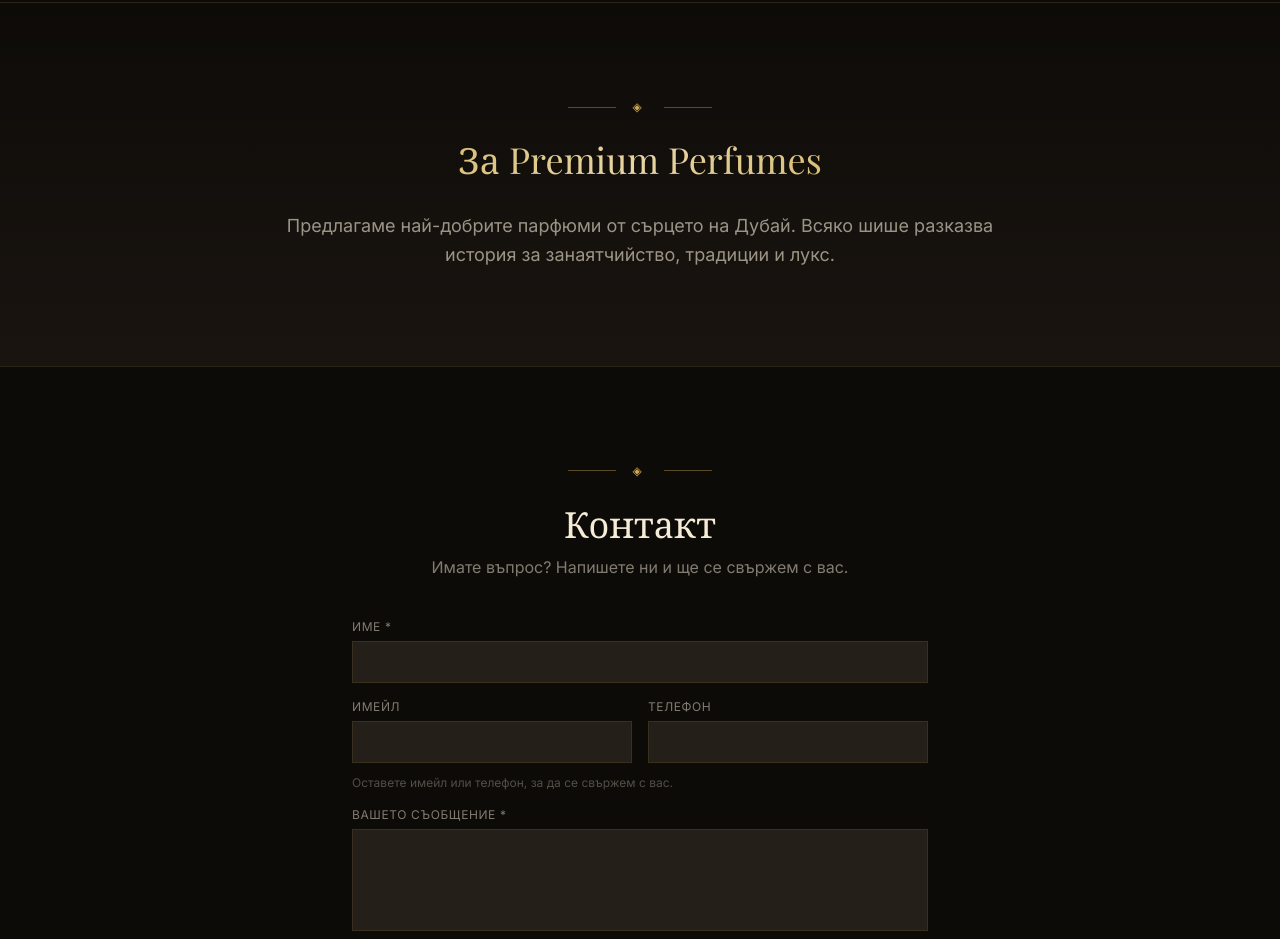
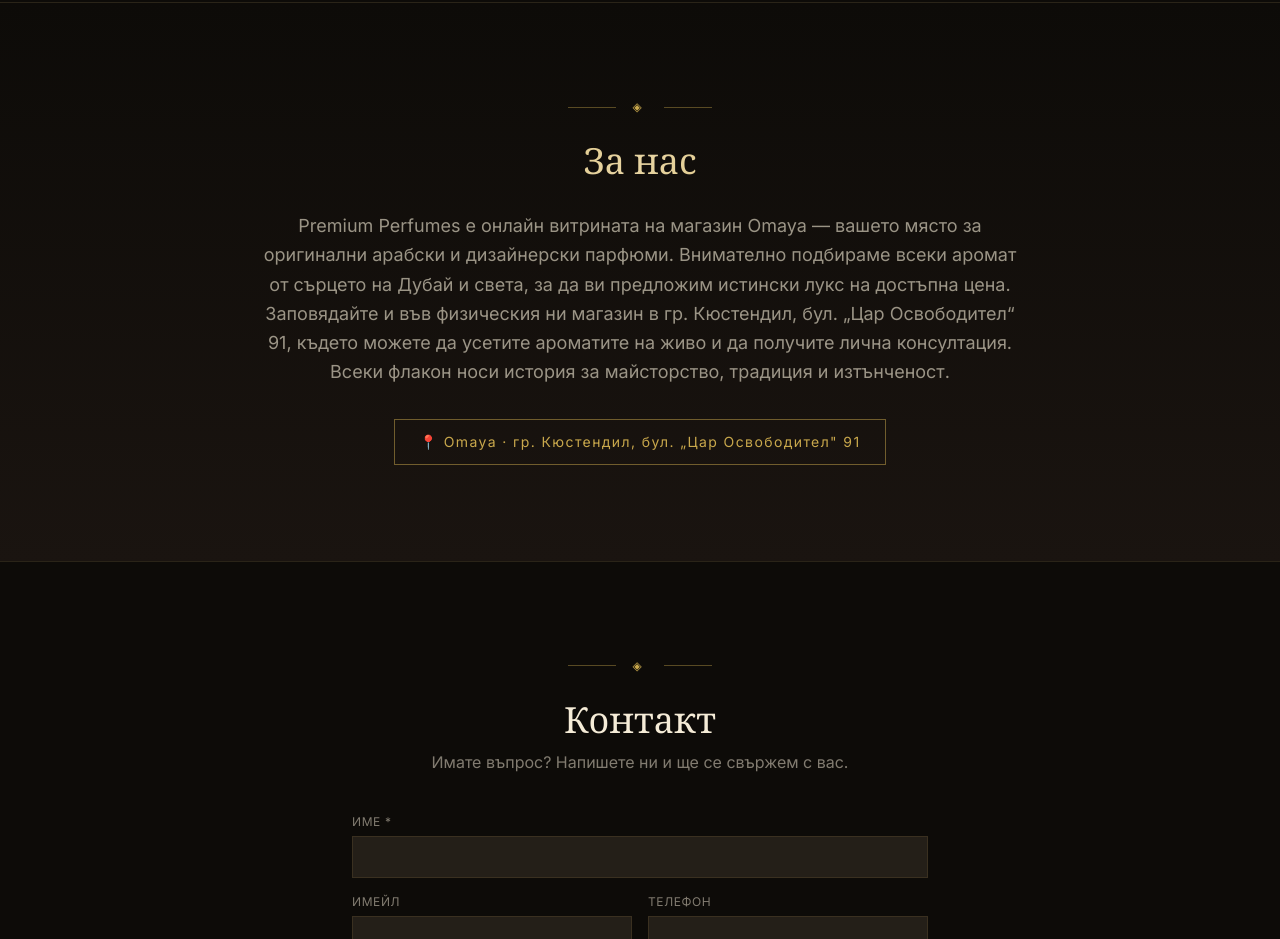
Before and after one commit to DenislavB/premiumperfumes-catalog, a Next.js app: page /bg in a window 1280 px wide. Shown: the part 1400-2339 px from the top of the page. Built offline with nearby package versions, Linux system fonts and the light colour scheme; no server answers; the database is empty; a web font is replaced by a local one.

Commit message:
About section: Omaya shop info + address with map link

```diff
--- a/app/[locale]/CatalogClient.tsx
+++ b/app/[locale]/CatalogClient.tsx
@@ -131,6 +131,14 @@ export default function CatalogClient({ products, locale }: { products: Product[
             {t("about.title")}
           </h2>
           <p className="text-[#F5ECD7]/60 text-lg leading-relaxed">{t("about.text")}</p>
+          <a
+            href="https://www.google.com/maps/search/?api=1&query=Omaya+бул.+Цар+Освободител+91+Кюстендил"
+            target="_blank"
+            rel="noopener noreferrer"
+            className="inline-flex items-center gap-2 mt-8 border border-[#C9A84C]/50 text-[#C9A84C] px-6 py-3 text-sm tracking-widest hover:bg-[#C9A84C]/10 transition-colors"
+          >
+            📍 Omaya · гр. Кюстендил, бул. „Цар Освободител" 91
+          </a>
         </div>
       </section>
 
--- a/messages/bg.json
+++ b/messages/bg.json
@@ -55,8 +55,8 @@
     "contact": "Свържете се с нас"
   },
   "about": {
-    "title": "За Premium Perfumes",
-    "text": "Предлагаме най-добрите парфюми от сърцето на Дубай. Всяко шише разказва история за занаятчийство, традиции и лукс."
+    "title": "За нас",
+    "text": "Premium Perfumes е онлайн витрината на магазин Omaya — вашето място за оригинални арабски и дизайнерски парфюми. Внимателно подбираме всеки аромат от сърцето на Дубай и света, за да ви предложим истински лукс на достъпна цена. Заповядайте и във физическия ни магазин в гр. Кюстендил, бул. „Цар Освободител“ 91, където можете да усетите ароматите на живо и да получите лична консултация. Всеки флакон носи история за майсторство, традиция и изтънченост."
   },
   "contactForm": {
     "subtitle": "Имате въпрос? Напишете ни и ще се свържем с вас.",
--- a/messages/en.json
+++ b/messages/en.json
@@ -55,8 +55,8 @@
     "contact": "Contact us"
   },
   "about": {
-    "title": "About Premium Perfumes",
-    "text": "We bring the finest fragrances from the heart of Dubai to your door. Each bottle tells a story of craftsmanship, heritage, and luxury."
+    "title": "About Us",
+    "text": "Premium Perfumes is the online showcase of the Omaya store — your destination for authentic Arabian and designer fragrances. We carefully curate every scent from the heart of Dubai and beyond, bringing you true luxury at an honest price. Visit us in person at our shop in Kyustendil, 91 Tsar Osvoboditel Blvd., where you can experience the fragrances live and receive personal guidance. Every bottle tells a story of craftsmanship, heritage, and refinement."
   },
   "contactForm": {
     "subtitle": "Have a question? Write to us and we'll get back to you.",
```
